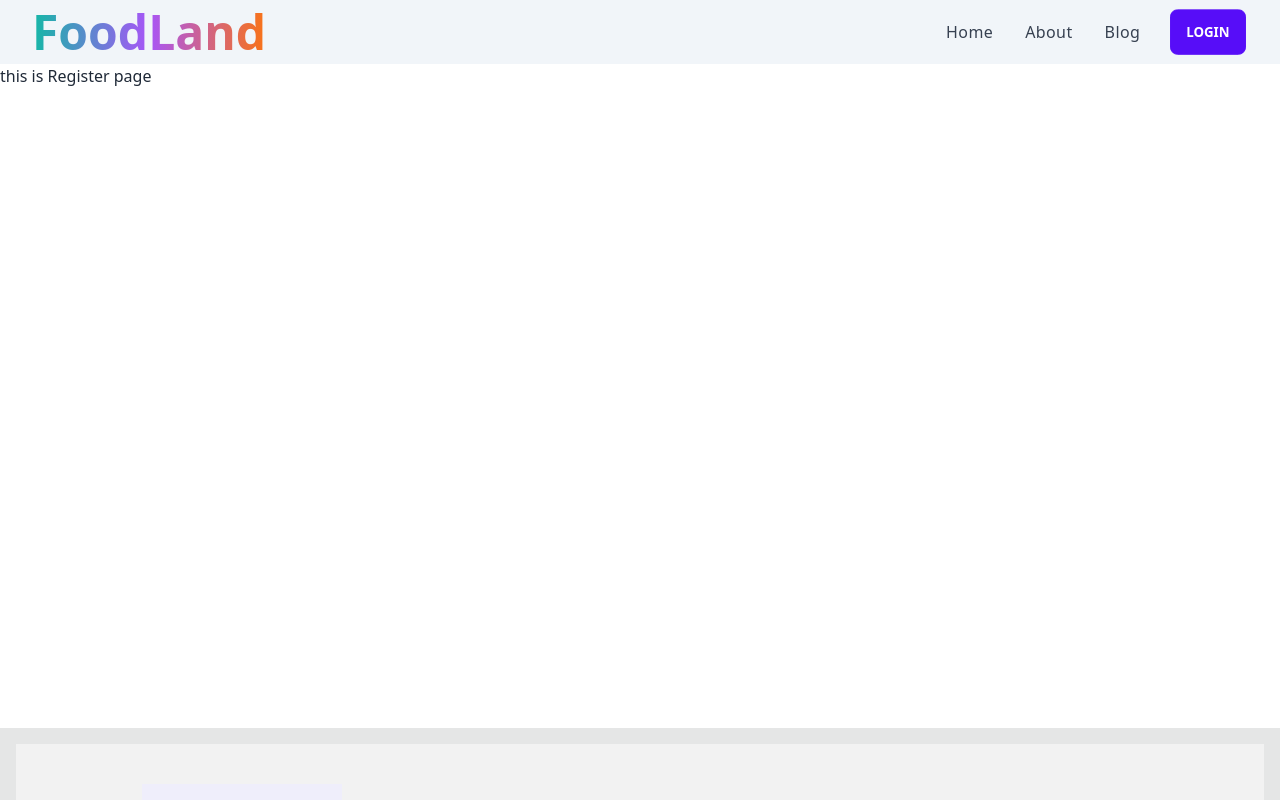
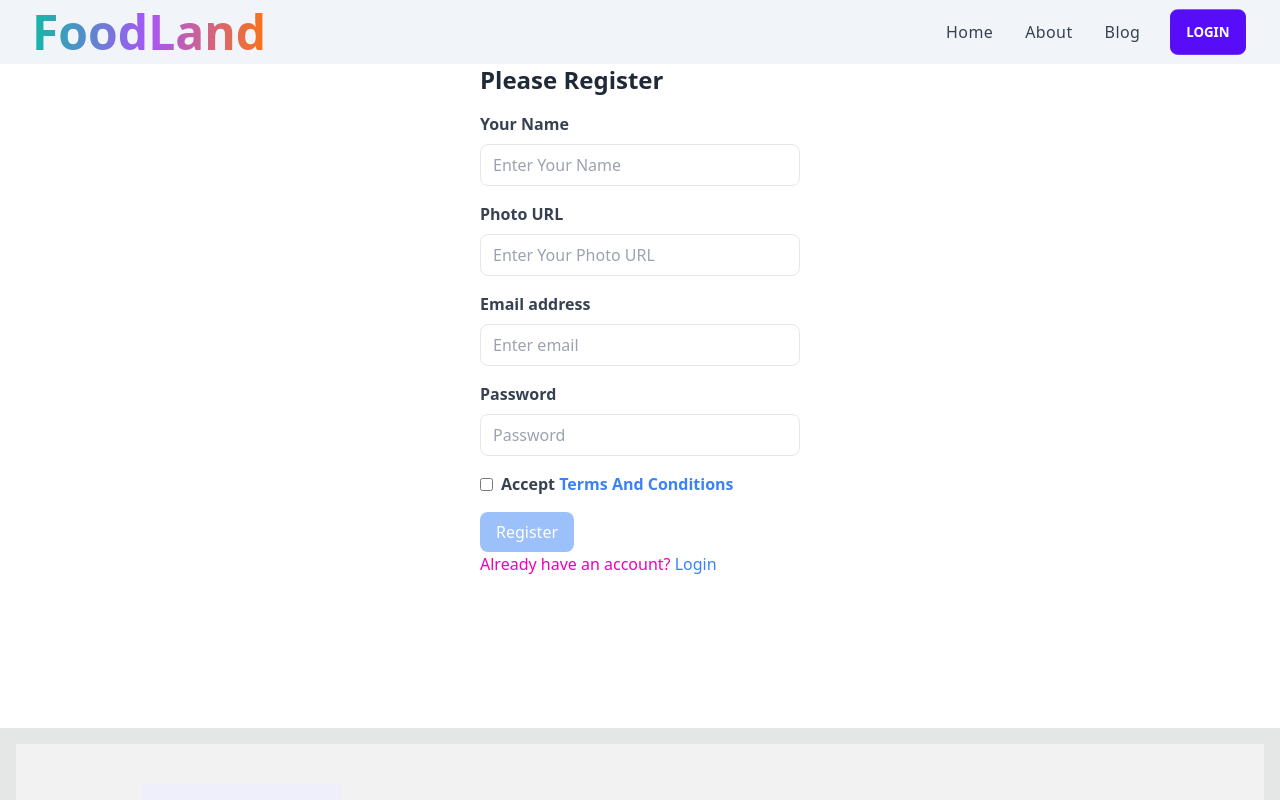
Before and after one commit to Rafsanfaruk/foof-land-client-site, a React (Vite) app: page /register in a window 1280 px wide. Shown: the top 800 px of the page. Built offline with nearby package versions, Linux system fonts and the light colour scheme; no server answers.

Commit message:
email auth add and register

```diff
--- a/src/Components/Pages/Login/Login.jsx
+++ b/src/Components/Pages/Login/Login.jsx
@@ -1,8 +1,6 @@
-
 import React, { useContext } from "react";
 import { Link, useLocation, useNavigate } from "react-router-dom";
 import { AuthContext } from "../../Providers/AuthProvider";
-
 
 const Login = () => {
   const { signIn } = useContext(AuthContext);
@@ -15,7 +13,7 @@ const Login = () => {
     const email = form.email.value;
     const password = form.password.value;
 
-    const from = location.state?.from?.pathname || "/category/0";
+    const from = location.state?.from?.pathname || "/home";
 
     signIn(email, password)
       .then((result) => {
@@ -23,8 +21,8 @@ const Login = () => {
         console.log(createdUser);
         navigate(from, { replace: true });
       })
-      .catch((error) => {
-        console.log(error);
+      .catch((err) => {
+        console.log(err);
       });
   };
 
@@ -34,7 +32,10 @@ const Login = () => {
         <h3 className="text-2xl font-bold mb-6 text-center">Please Login</h3>
         <form onSubmit={handleLogin}>
           <div className="mb-4">
-            <label className="block text-gray-700 font-bold mb-2" htmlFor="email">
+            <label
+              className="block text-gray-700 font-bold mb-2"
+              htmlFor="email"
+            >
               Email address
             </label>
             <input
@@ -47,7 +48,10 @@ const Login = () => {
             />
           </div>
           <div className="mb-4">
-            <label className="block text-gray-700 font-bold mb-2" htmlFor="password">
+            <label
+              className="block text-gray-700 font-bold mb-2"
+              htmlFor="password"
+            >
               Password
             </label>
             <input
@@ -66,7 +70,7 @@ const Login = () => {
             </label>
           </div>
           <div className="flex items-center justify-between">
-            <button
+          <button
               className="bg-blue-500 hover:bg-blue-700 text-white font-bold py-2 px-4 rounded focus:outline-none focus:shadow-outline"
               type="submit"
             >
@@ -80,7 +84,13 @@ const Login = () => {
             </Link>
           </div>
         </form>
+        <h2 className="mt-3 text-xl">Or login</h2>
+        <div className="flex mt-5 gap-2">
+        <button className="btn btn-outline btn-primary">Google</button>
+        <button className="btn btn-outline btn-secondary">Github</button>
       </div>
+      </div>
+
     </div>
   );
 };
--- a/src/Components/Pages/Login/Register.jsx
+++ b/src/Components/Pages/Login/Register.jsx
@@ -1,11 +1,112 @@
-import React from 'react';
+import React, { useContext, useState } from 'react';
+import { AuthContext } from '../../Providers/AuthProvider';
+import { Link } from 'react-router-dom';
 
 const Register = () => {
+
+
+  const { createUser } =useContext(AuthContext);
+  const [accepted,setAccepted] =useState(false);
+
+  const handleRegister =(event)=>{
+    event.preventDefault();
+    const form =event.target;
+    const name =form.name.value;
+    const photo = form.photo.value;
+    const email = form.email.value;
+    const password = form.password.value;
+
+
+    console.log(name, photo, email, password);
+
+    createUser(email,password)
+    .then(result =>{
+      const createdUser = result.user;
+      console.log(createdUser);
+    })
+    .catch(error =>{
+      console.log(error);
+    })
+
+  }
+
+  const handleAccepted =event =>{
+    setAccepted(event.target.checked);
+  }
+
+
+
     return (
-        <div>
-            <h2>this is Register page</h2>
+        <div className="mx-auto w-1/4">
+          <h3 className="text-2xl font-bold mb-4">Please Register</h3>
+          <form onSubmit={handleRegister}>
+            <div className="mb-4">
+              <label className="block text-gray-700 font-bold mb-2" htmlFor="name">Your Name</label>
+              <input
+                className="border rounded-lg py-2 px-3 w-full"
+                type="text"
+                name="name"
+                placeholder="Enter Your Name"
+                required
+              />
+            </div>
+            <div className="mb-4">
+              <label className="block text-gray-700 font-bold mb-2" htmlFor="photo">Photo URL</label>
+              <input
+                className="border rounded-lg py-2 px-3 w-full"
+                type="text"
+                name="photo"
+                placeholder="Enter Your Photo URL"
+                required
+              />
+            </div>
+            <div className="mb-4">
+              <label className="block text-gray-700 font-bold mb-2" htmlFor="email">Email address</label>
+              <input
+                className="border rounded-lg py-2 px-3 w-full"
+                type="email"
+                name="email"
+                placeholder="Enter email"
+                required
+              />
+            </div>
+            <div className="mb-4">
+              <label className="block text-gray-700 font-bold mb-2" htmlFor="password">Password</label>
+              <input
+                className="border rounded-lg py-2 px-3 w-full"
+                type="password"
+                name="password"
+                placeholder="Password"
+                required
+              />
+            </div>
+            <div className="mb-4">
+              <div className="flex items-center">
+                <input
+                  className="mr-2"
+                  onClick={handleAccepted}
+                  type="checkbox"
+                  name="accept"
+                  required
+                />
+                <label className="text-gray-700 font-bold" htmlFor="accept">Accept <Link className="text-blue-500 hover:underline" to="/terms">Terms And Conditions</Link></label>
+              </div>
+            </div>
+            <button
+              className={`bg-blue-500 text-white py-2 px-4 rounded-lg ${!accepted && 'opacity-50 cursor-not-allowed'}`}
+              type="submit"
+              disabled={!accepted}
+            >
+              Register
+            </button>
+            <br />
+            <div className="text-secondary">
+              Already have an account? <Link className="text-blue-500 hover:underline" to="/login">Login</Link>
+            </div>
+          </form>
         </div>
-    );
+      );
+
 };
 
 export default Register;
--- a/src/Components/Routes/PrivateRoutes.jsx
+++ b/src/Components/Routes/PrivateRoutes.jsx
@@ -2,15 +2,19 @@ import React, { useContext } from 'react';
 import { Navigate, useLocation} from 'react-router-dom';
 import { AuthContext } from '../Providers/AuthProvider';
 
-const PrivateRoutes = () => {
+const PrivateRoutes = ({children}) => {
 
     const {user , loading} =useContext(AuthContext)
     const location =useLocation();
 
-    console.log(location);
+    // console.log(location);
 
     if(loading){
-        return  <button variant="primary" disabled>Loading...
+        return  <button type="button">
+        <svg class="animate-spin h-5 w-5 mr-3 ..." viewBox="0 0 24 24">
+
+        </svg>
+        Processing...
       </button>
     }
 
```
